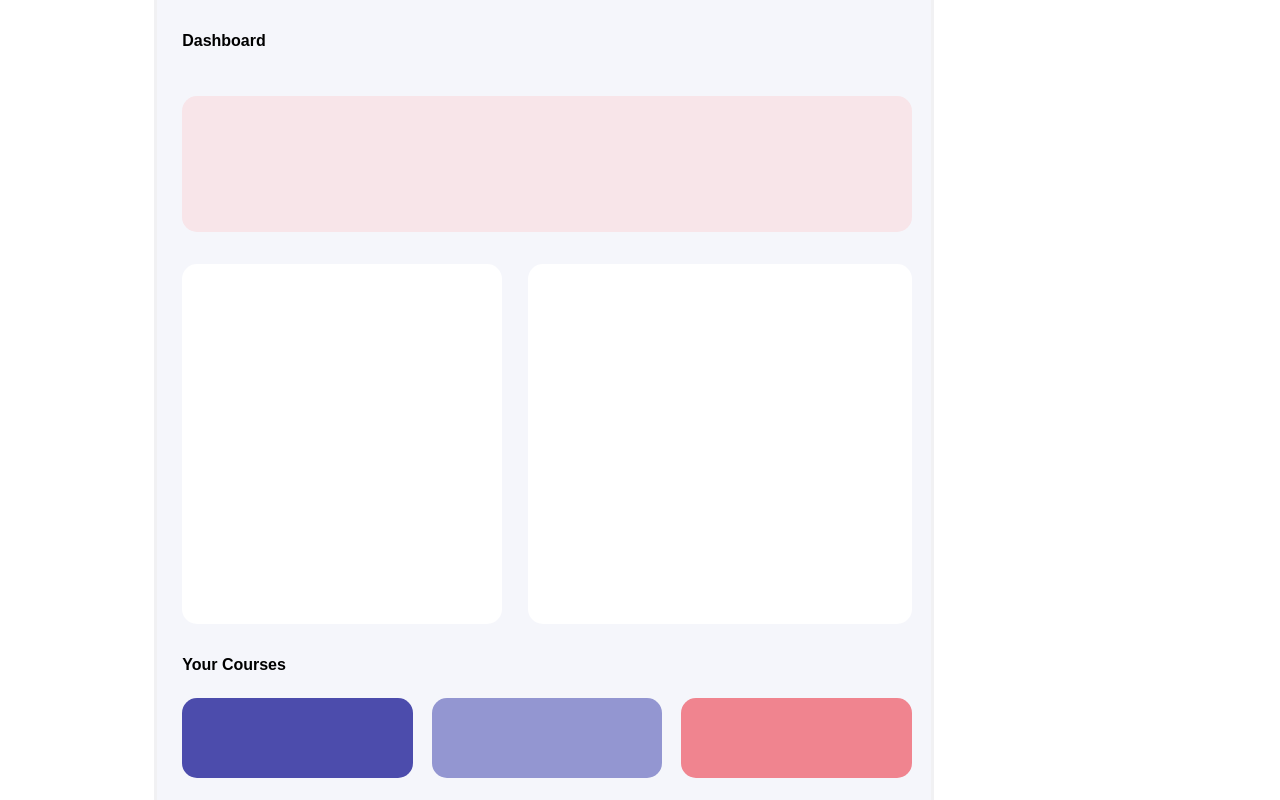
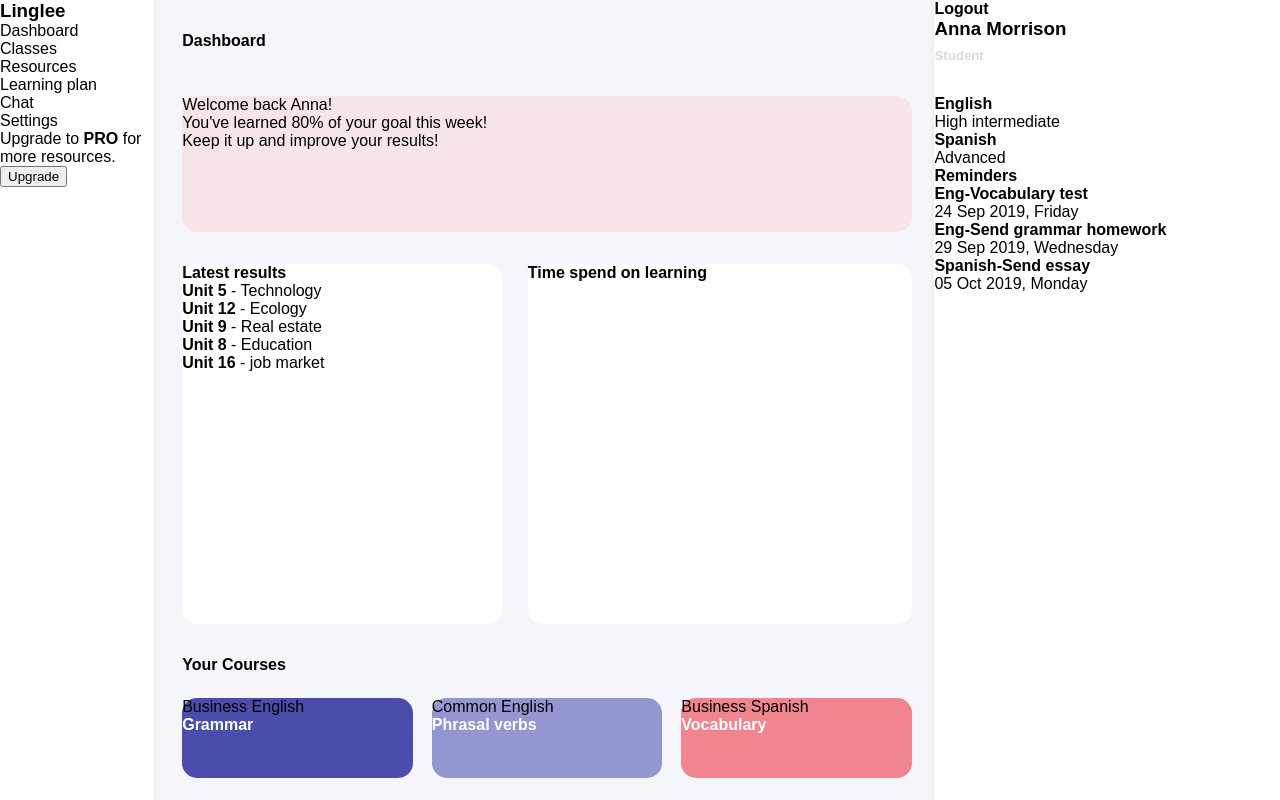
Before and after one commit to ziyadzulfikar/Task5, a plain HTML site: page index.html in a window 1280 px wide. Drawn offline with Linux system fonts and the light colour scheme.

Commit message:
Text Added

```diff
--- a/index.html
+++ b/index.html
@@ -9,7 +9,23 @@
 <body>
     <div  class="main">
         <div class="left">
-
+            <div class="CompanyName">
+                <h3>Linglee</h3>
+            </div>
+            <div class="options">
+                <p class="DashboardOption">Dashboard</p>
+                <p class="EachOptions">Classes</p>
+                <p class="EachOptions">Resources</p>
+                <p class="EachOptions">Learning plan</p>
+                <p class="EachOptions">Chat</p>
+                <p class="EachOptions">Settings</p>
+            </div>
+            <div class="LeftBottom">
+                <p>Upgrade to <b style="color: black;">PRO</b> for<br>more resources.</p>
+                <div>
+                    <button class="LeftBottomButton">Upgrade</button>
+                </div>
+            </div>
         </div>
         <div class="middle">
             <div class="header">
@@ -17,13 +33,26 @@
             </div>
             <div class="centre">
                 <div class="TopBox">
+                    <p class="TopBoxHead">Welcome back Anna!</p>
+                    <p class="TopBoxText">You've learned 80% of your goal this week!<br>Keep it up and improve your results!</p>
                 </div>
                 <div class="middleBox">
                     <div class="LeftBox">
-
+                        <div class="LeftBoxTop">
+                            <p><b>Latest results</b></p>
+                        </div>
+                        <div class="">
+                            <p class="LeftBoxBottom"><b style="color: black;">Unit 5</b> - Technology</p>
+                            <p class="LeftBoxBottom"><b style="color: black;">Unit 12</b> - Ecology</p>
+                            <p class="LeftBoxBottom"><b style="color: black;">Unit 9</b> - Real estate</p>
+                            <p class="LeftBoxBottom"><b style="color: black;">Unit 8</b> - Education</p>
+                            <p class="lineDivison"><b style="color: black;">Unit 16</b> - job market</p>
+                        </div>
                     </div>
                     <div class="RightBox">
-
+                        <div class="RightBoxTop">
+                            <p><b>Time spend on learning</b></p>
+                        </div>
                     </div>
                 </div>
 
@@ -34,19 +63,37 @@
                 </div>
                 <div class="courseBoxes">
                     <div class="course1">
-
+                        <p class="courseBox1">Business English<br><b style="color: white;">Grammar</b></p>
                     </div>
                     <div class="course2">
-
+                        <p class="courseBox2">Common English<br><b style="color: white;">Phrasal verbs</b></p>
                     </div>
                     <div class="course3">
-
+                        <p class="courseBox3">Business Spanish<br><b style="color: white;">Vocabulary</b></p>
                     </div>
                 </div>
             </div>
         </div>
         <div class="right">
-
+            <div class="rightTop">
+                <h4>Logout</h4>
+            </div>
+            <div class="rightName">
+                <h3>Anna Morrison</h3>
+                <h5 style="padding-top: 1vh; color: #d9d8dc;">Student</h5>
+            </div>
+            <div style="padding-top: 4vh;">
+                <p class="rightSubject"><b style="color: black;">English</b><br>High intermediate</p>
+                <p class="rightSubject"><b style="color: black;">Spanish</b><br>Advanced</p>
+            </div>
+            <div class="rightReminders">
+                <h4>Reminders</h4>
+                <div>
+                    <p class="rightTest"><b style="color: black;">Eng-Vocabulary test</b><br>24 Sep 2019, Friday</p>
+                    <p class="rightTest"><b style="color: black;">Eng-Send grammar homework</b><br>29 Sep 2019, Wednesday</p>
+                    <p class="rightTest"><b style="color: black;">Spanish-Send essay</b><br>05 Oct 2019, Monday</p>
+                </div>
+            </div>
         </div>
     </div>
 </body>
```
